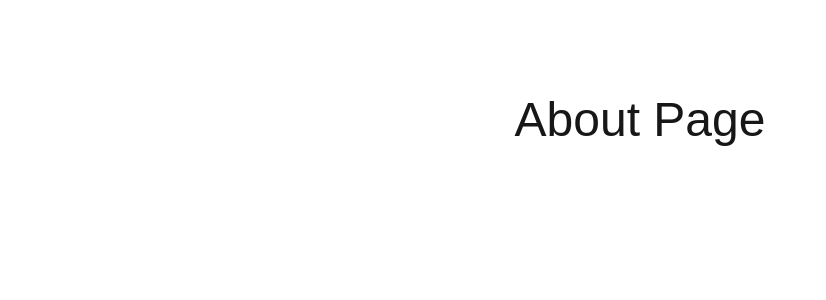
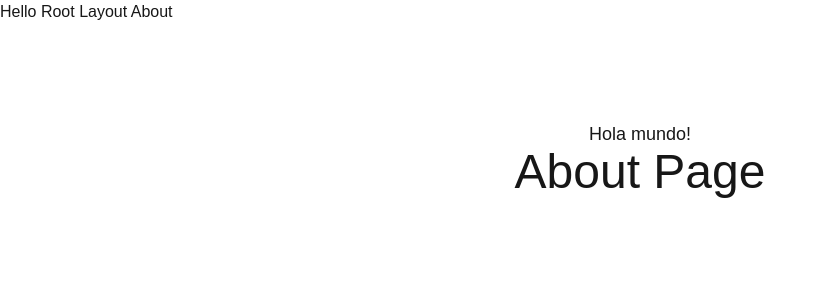
Before and after one commit to ChristianTC/next-first-steps, a Next.js app: page /about in a window 1280 px wide. Shown: the top 300 px of the page, without its empty margins (0-826 px from the left). Built offline with nearby package versions, Linux system fonts and the light colour scheme.

Commit message:
layouts y layouts anidados

```diff
--- a/app/about/page.tsx
+++ b/app/(general)/about/page.tsx
@@ -9,6 +9,7 @@ export const metadata: Metadata = {
 export default function AboutPage() {
   return (
     <main className="flex flex-col items-center p-24">
+      <span className="text-lg">Hola mundo!</span>
       <span className="text-5xl">About Page</span>
     </main>
   );
--- /dev/null
+++ b/app/(general)/layout.tsx
@@ -0,0 +1,13 @@
+
+export default function AboutLayout({
+ children
+}: {
+ children: React.ReactNode;
+}) {
+  return (
+    <div>
+      <h1>Hello Root Layout About</h1>
+      {children}
+    </div>
+  );
+}
```
Also changed, not shown: app/(general)/contact/page.tsx (renamed from app/contact/page.tsx), app/(general)/pricing/page.tsx (renamed from app/pricing/page.tsx).
